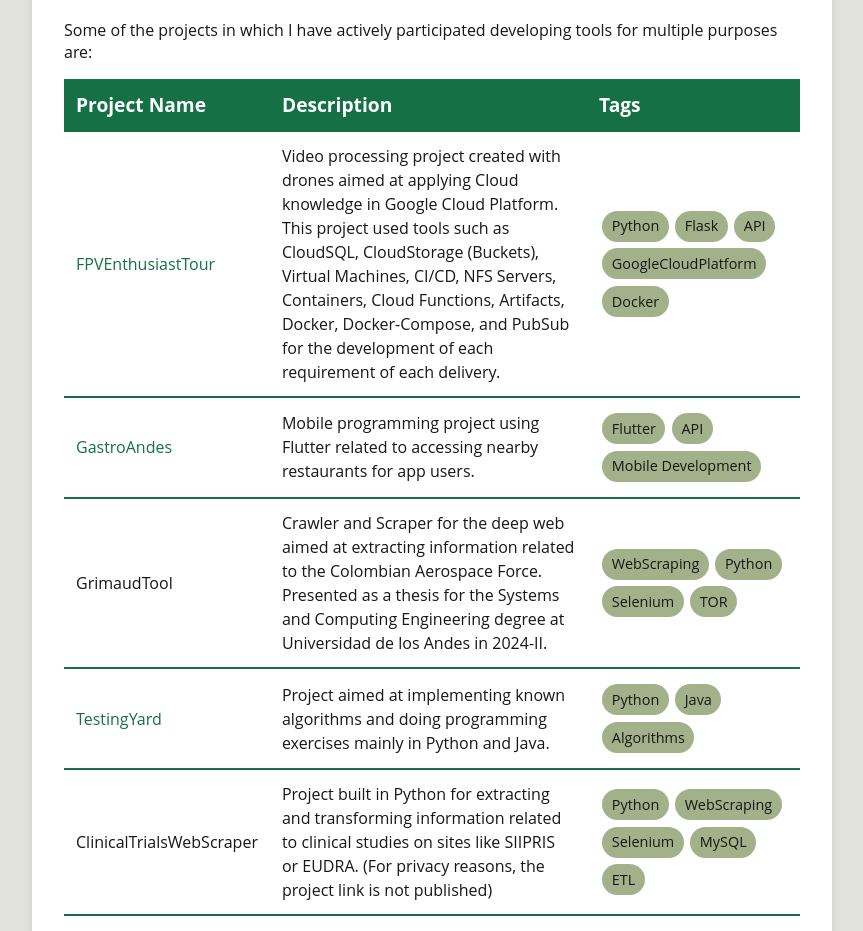
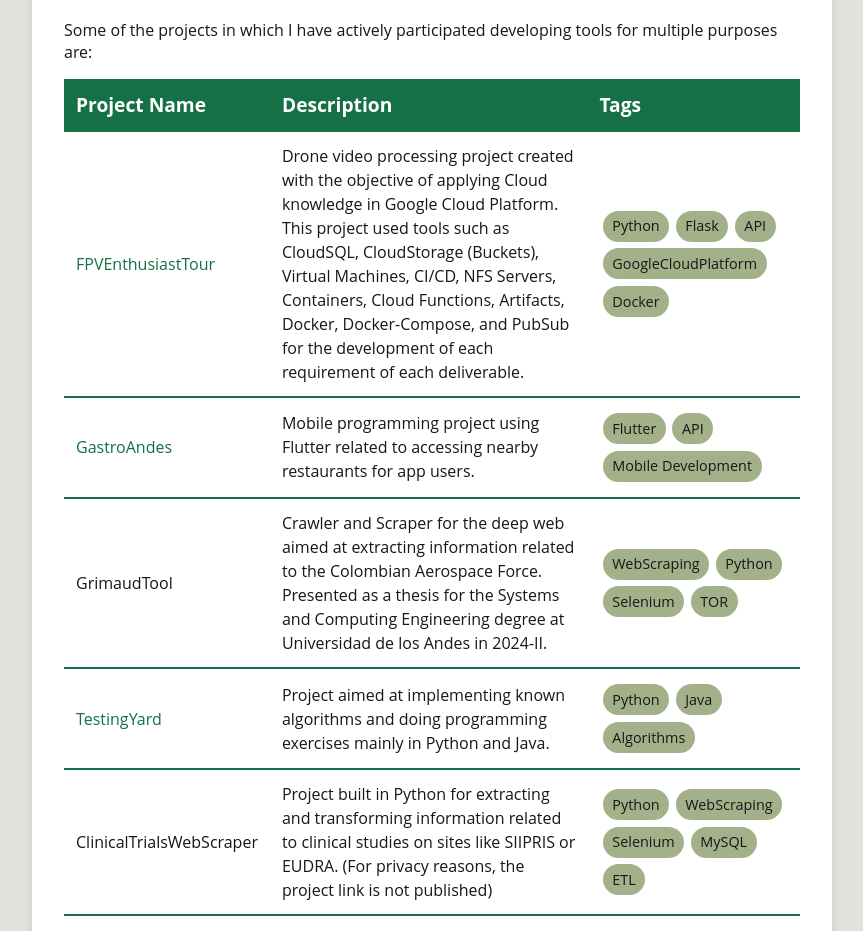
Before and after one commit to SebasMG0/portfolio, a plain HTML site: page index.html in a window 1280 px wide. Shown: the part 1725-2656 px from the top of the page, without its empty margins (208-1071 px from the left). Drawn offline with Linux system fonts and the light colour scheme; a script that the page names is missing.

Commit message:
Update index.html

```diff
--- a/index.html
+++ b/index.html
@@ -68,7 +68,7 @@
                 <tbody>
                     <tr>
                         <td><a href="https://gitlab.com/cloudeq4/fpv-enthusiast-tour" target="_blank" class="project-link">FPVEnthusiastTour</a></td>
-                        <td>Video processing project created with drones aimed at applying Cloud knowledge in Google Cloud Platform. This project used tools such as CloudSQL, CloudStorage (Buckets), Virtual Machines, CI/CD, NFS Servers, Containers, Cloud Functions, Artifacts, Docker, Docker-Compose, and PubSub for the development of each requirement of each delivery.</td>
+                        <td>Drone video processing project created with the objective of applying Cloud knowledge in Google Cloud Platform. This project used tools such as CloudSQL, CloudStorage (Buckets), Virtual Machines, CI/CD, NFS Servers, Containers, Cloud Functions, Artifacts, Docker, Docker-Compose, and PubSub for the development of each requirement of each deliverable.</td>
                         <td><span class="tag">Python</span><span class="tag">Flask</span><span class="tag">API</span><span class="tag">GoogleCloudPlatform</span><span class="tag">Docker</span></td>
                     </tr>
                     <tr>
```
